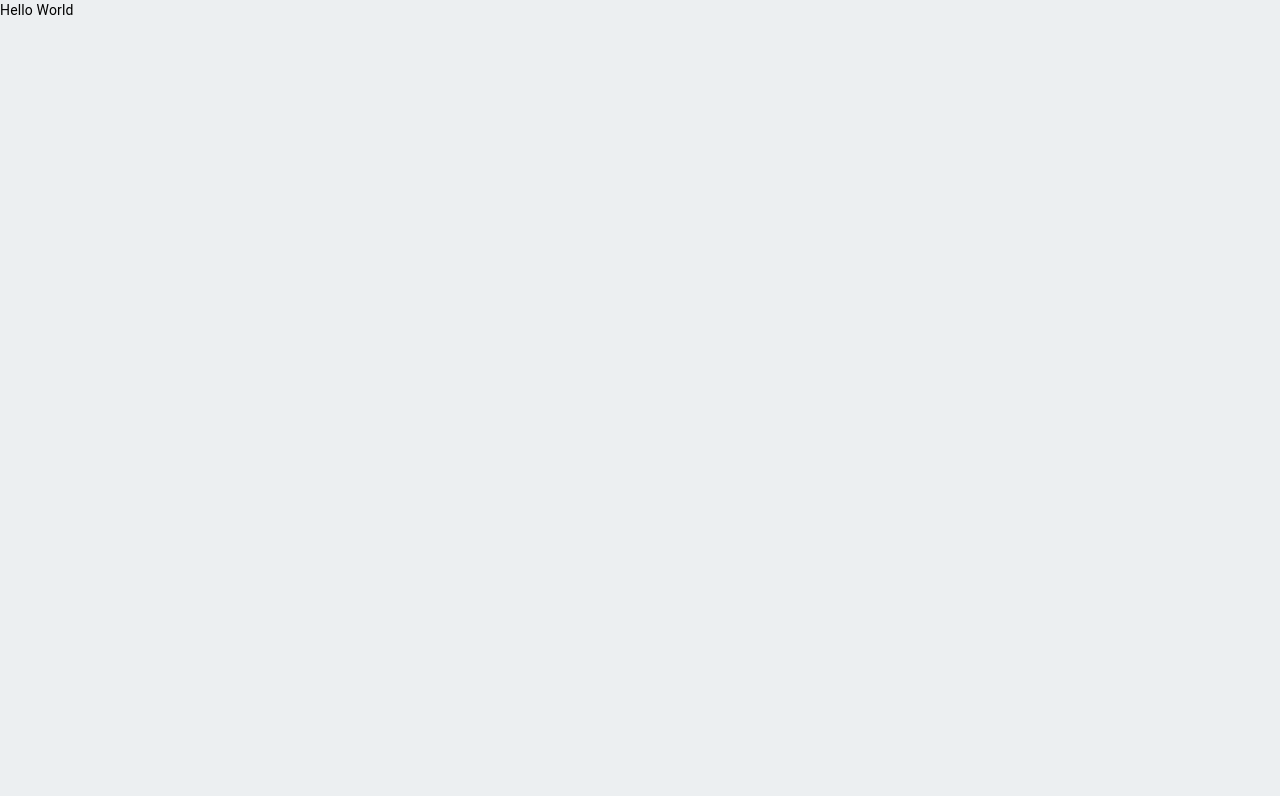
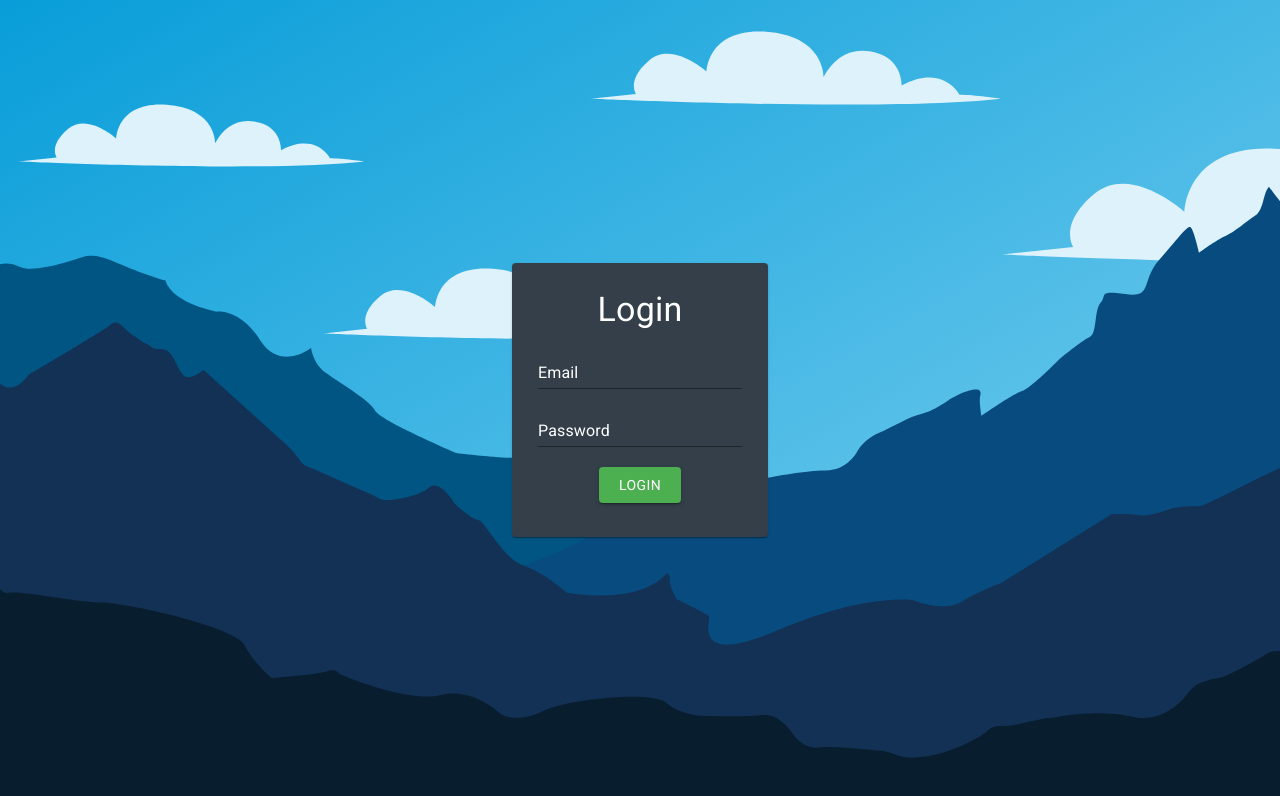
Before and after one commit to abused/TruckersPortal, a React (Create React App) app: page / in a window 1280 px wide. Shown: the top 796 px of the page. Built offline with nearby package versions, Linux system fonts and the light colour scheme.

Commit message:
Finished Login Screen UI

```diff
--- /dev/null
+++ b/public/assets/css/main.css
@@ -0,0 +1,20 @@
+@import url('https://fonts.googleapis.com/css?family=Roboto&display=swap');
+
+body {
+    width: 100vw;
+    height: 100vh;
+    overflow: hidden;
+    font-family: 'Roboto', sans-serif;
+    padding: 0;
+    margin: 0;
+}
+
+#root {
+    width: 100%;
+    height: 100%;
+}
+
+.body {
+    width: 100%;
+    height: 100%;
+}
--- a/public/index.html
+++ b/public/index.html
@@ -5,6 +5,7 @@
 	<link rel="icon" type="image/png" href="%PUBLIC_URL%/assets/images/logo.png" />
     <meta name="viewport" content="width=device-width, initial-scale=1" />
     <meta name="theme-color" content="#000000" />
+    <link rel="stylesheet" type="text/css" href="assets/css/main.css">
     <meta
       name="Truckers Portal"
       content="Easilly manage and keep track of freight."
--- a/src/pages/LoginPage.js
+++ b/src/pages/LoginPage.js
@@ -1,24 +1,70 @@
 import React from 'react';
-import {CssBaseline, MuiThemeProvider, withStyles} from "@material-ui/core";
-import {NavStyles} from './../styles/NavStyles';
+import {
+    CssBaseline,
+    MuiThemeProvider,
+    withStyles,
+    Card,
+    CardContent,
+    Typography,
+    TextField,
+    Button
+} from "@material-ui/core";
+import {Redirect} from 'react-router-dom'
 import {defaultTheme} from "./../styles/Theme";
-import {MaterialLoginStyles} from "../styles/LoginStyles";
+import {LoginStyles, MaterialLoginStyles} from "../styles/LoginStyles";
 
 class LoginPage extends React.Component {
 
     state = {
         email: '',
-        password: ''
+        password: '',
+        incorrectDetails: false,
+        loggedIn: false
     };
 
     render() {
+        let {email, password, incorrectDetails, loggedIn} = this.state;
         let {classes} = this.props;
+
+        if(loggedIn) {
+            return <Redirect to='/panel' />
+        }
 
         return (
             <MuiThemeProvider theme={defaultTheme}>
                 <CssBaseline />
-                <div style={NavStyles.body}>
-                    Hello World
+                <div style={LoginStyles.body}>
+                    <Card className={classes.loginCard}>
+                        <CardContent style={{textAlign: 'center'}}>
+                            <Typography variant='h4' color='textSecondary' noWrap>Login</Typography>
+                            {incorrectDetails ? <Typography variant='h6' color='error' noWrap={false}>Invalid Email or Password</Typography> : null}
+
+                            <form className={classes.loginForm}>
+                                <TextField
+                                    className={classes.textField}
+                                    inputProps={{className: classes.textProps}}
+                                    label='Email'
+                                    value={email}
+                                    id='standard-basic'
+                                    error={incorrectDetails}
+                                    onChange={(event) => this.setState({email: event.target.value})}
+                                />
+
+                                <TextField
+                                    className={classes.textField}
+                                    inputProps={{className: classes.textProps}}
+                                    label='Password'
+                                    value={password}
+                                    type='password'
+                                    id='standard-adornment-password'
+                                    error={incorrectDetails}
+                                    onChange={(event) => this.setState({password: event.target.value})}
+                                />
+
+                                <Button variant='contained' color='secondary' className={classes.loginBtn} onClick={() => this.setState({loggedIn: true})}>Login</Button>
+                            </form>
+                        </CardContent>
+                    </Card>
                 </div>
             </MuiThemeProvider>
         );
--- a/src/styles/LoginStyles.js
+++ b/src/styles/LoginStyles.js
@@ -1,8 +1,58 @@
 let LoginStyles = {
-
+    body: {
+        flexGrow: 1,
+        width: '100%',
+        height: '100%',
+        backgroundImage: 'url(/assets/images/login_bg.svg)',
+        backgroundSize: 'cover',
+        backgroundRepeat: 'no-repeat',
+        backgroundPosition: 'center',
+        display: 'flex',
+        alignItems: 'center',
+        justifyContent: 'center'
+    }
 };
 
 let MaterialLoginStyles = theme => ({
+    loginCard: {
+        width: '80%',
+        height: 'auto',
+        display: 'flex',
+        flexDirection: 'row',
+        alignItems: 'center',
+        justifyContent: 'center',
+        padding: 10,
+        [theme.breakpoints.up('md')]: {
+            width: '20%',
+        }
+    },
+    loginForm: {
+        textAlign: 'center'
+    },
+    textField: {
+        width: '100%',
+        marginTop: 10,
+        '& label.Mui-focused': {
+            color: theme.palette.text.secondary
+        },
+        '& .MuiInput-underline:after': {
+            borderBottomColor: theme.palette.success.light
+        },
+        '&:hover .MuiInput-underline:before': {
+            borderColor: theme.palette.success.dark
+        }
+    },
+    textProps: {
+        color: theme.palette.text.secondary
+    },
+    loginBtn: {
+        backgroundColor: theme.palette.success.main,
+        marginTop: 20,
+        width: '40%',
+        '&:hover': {
+            backgroundColor: theme.palette.success.light
+        }
+    }
 });
 
 export {LoginStyles, MaterialLoginStyles}
```
Also changed, not shown: public/assets/images/login_bg.svg (added).
